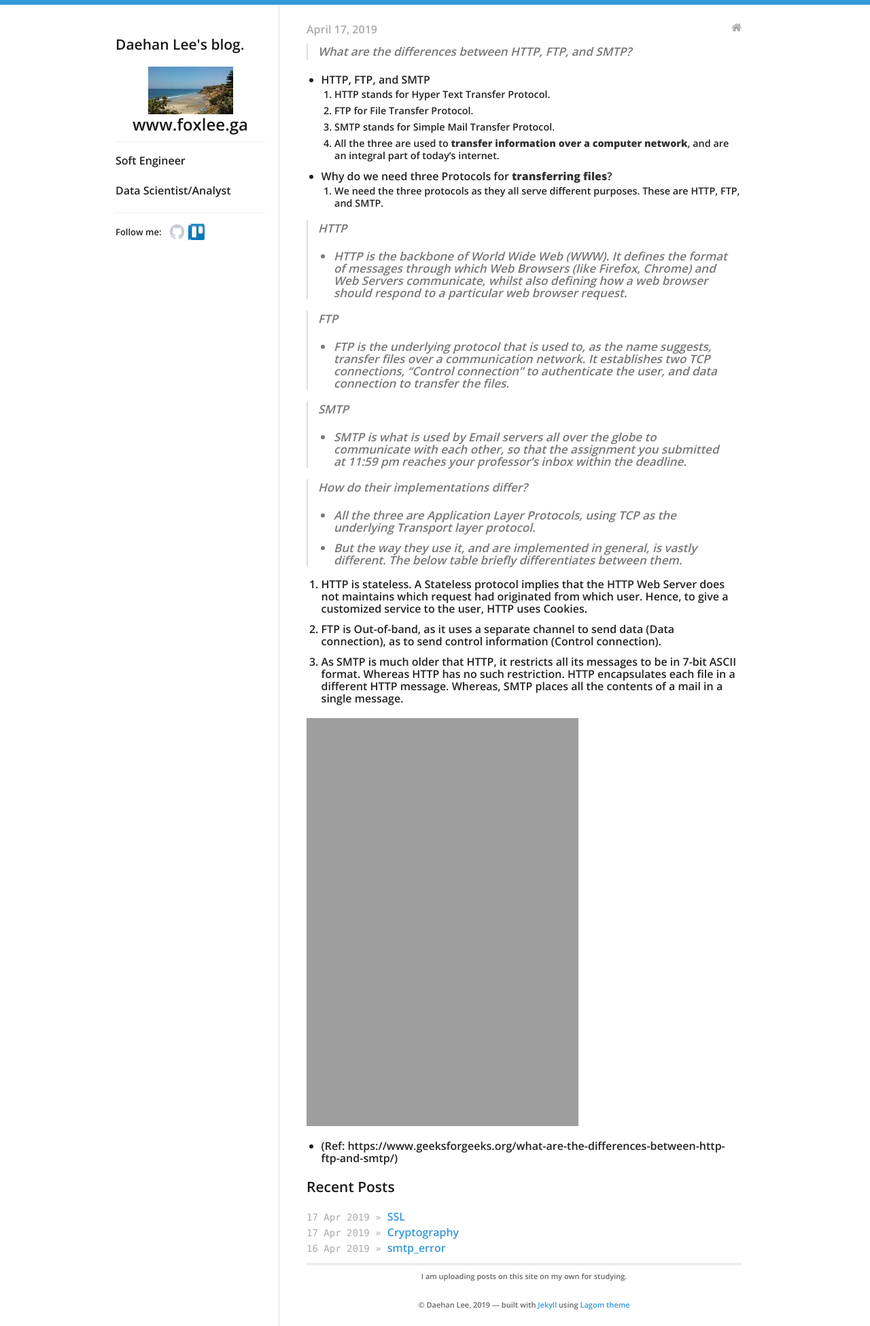
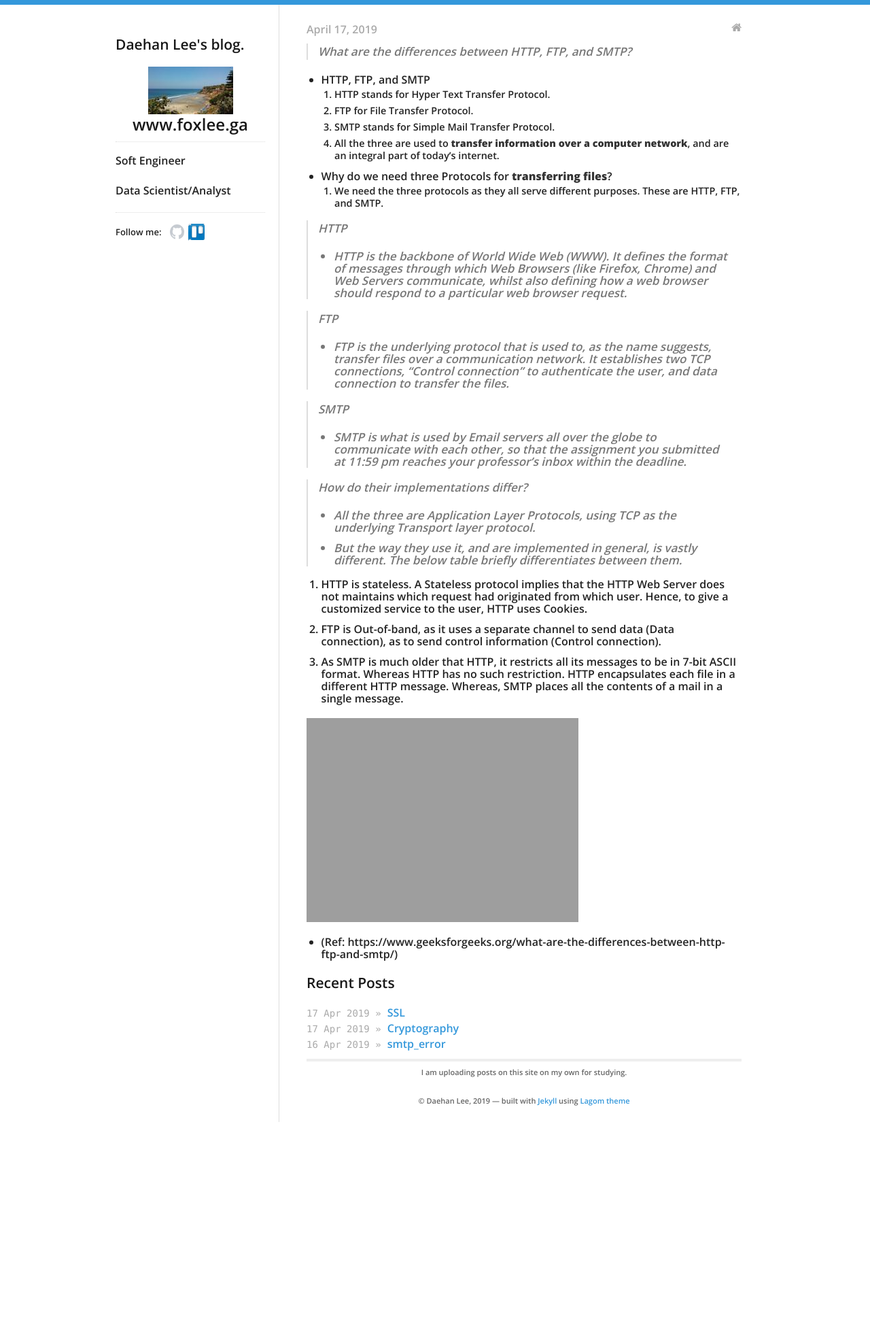
Before and after one commit to daehan0226/Study, a Jekyll site: the page built from _posts/2019-04-17-HTTP-FTP-SMTP.md, in a window 1280 px wide. Shown: the whole page at 68% size. Built offline with Jekyll 4.4.1, drawn with Linux system fonts in a browser that asks for light colours; after the commit the page ends 1650 px from its top, so only the background shows below that.

Commit message:
Update 2019-04-17-HTTP-FTP-SMTP.md

```diff
--- a/_posts/2019-04-17-HTTP-FTP-SMTP.md
+++ b/_posts/2019-04-17-HTTP-FTP-SMTP.md
@@ -37,7 +37,7 @@ categories:
 HTTP encapsulates each file in a different HTTP message. Whereas, SMTP places all the contents of a mail in a single message.
 
 ![Alt text](./images/HTTP,SMTP,FTP.png)
-<img src="./images/HTTP,SMTP,FTP.png" alt="HTTP,SMTP,FTP">
+
 
 
 * (Ref: https://www.geeksforgeeks.org/what-are-the-differences-between-http-ftp-and-smtp/)
```
